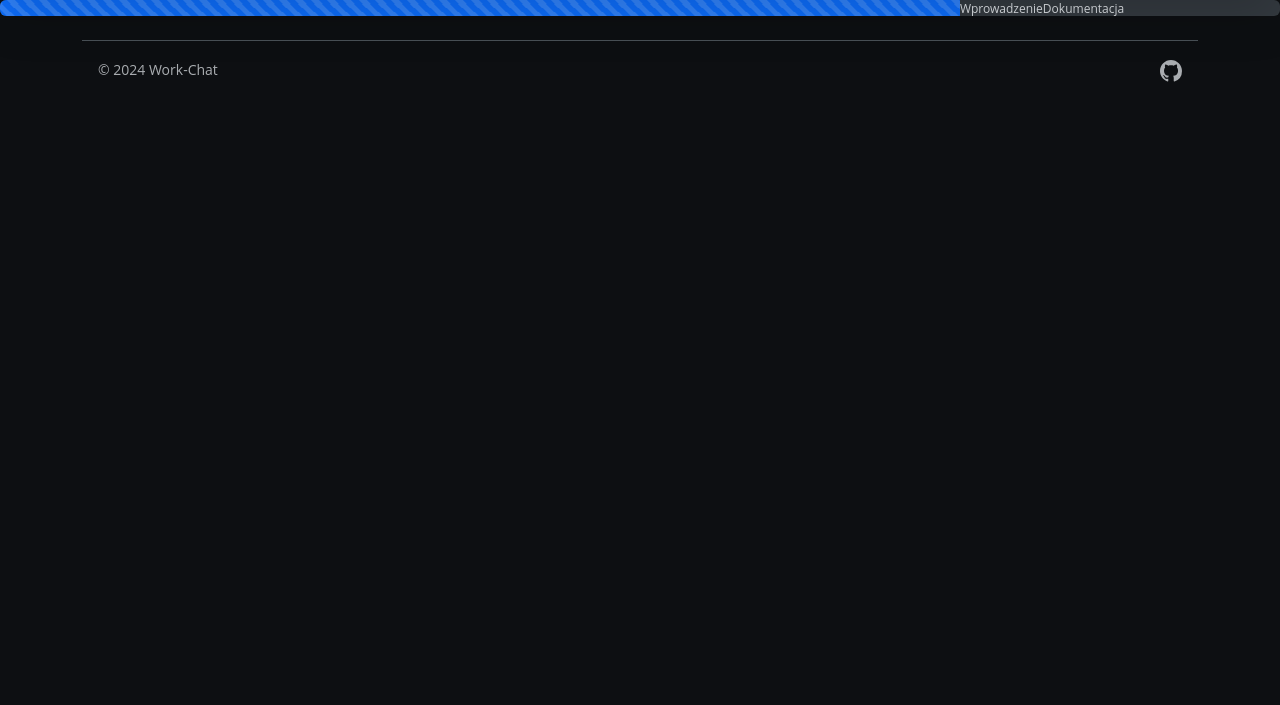
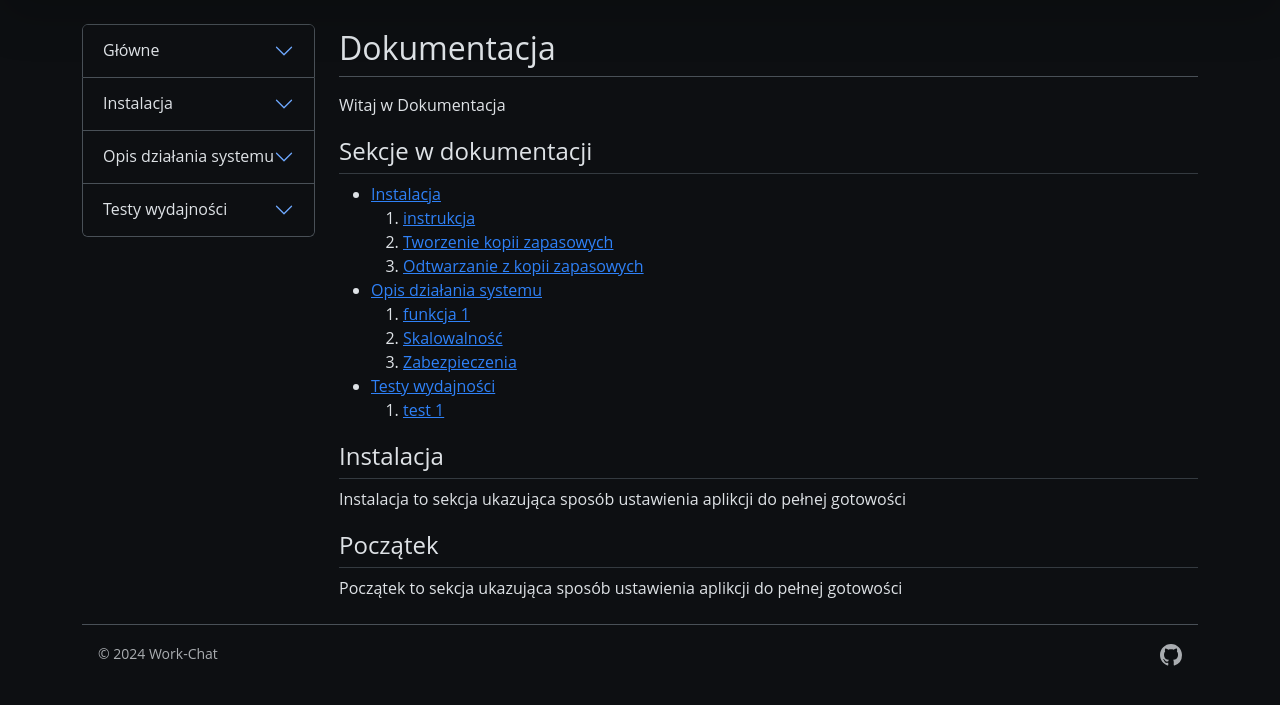
Before and after one commit to Bartek-M/Work-Chat, a Django app: page /docs/ in a window 1280 px wide. Shown: the part 56-761 px from the top of the page. Run offline with Django 5.2, Linux system fonts and the light colour scheme; parts of the project's set-up code (start-up, migrations or seed data) failed here and were passed over.

Commit message:
Working on docs

```diff
--- a/frontend/views.py
+++ b/frontend/views.py
@@ -20,10 +20,12 @@ def app(request, page):
 
 
 home = lambda request: app(request, "home.html")
-docs = lambda request: render(request, "docs.html")
 view_login = lambda request: app(request, "login.html")
 view_register = lambda request: app(request, "register.html")
 
+docs_main = lambda request: render(request, "docs/main.html")
+docs_install = lambda request: render(request, "docs/install.html")
+docs_manual = lambda request: render(request, "docs/manual.html")
 
 def view_logout(request):
     logout(request)
@@ -32,8 +34,10 @@ def view_logout(request):
 
 urlpatterns = [
     path("", home),
-    path("docs/", docs),
     path("login/", view_login),
     path("register/", view_register),
     path("logout/", view_logout),
+    path("docs/", docs_main),
+    path("docs/install/", docs_install),
+    path("docs/manual/", docs_manual),
 ]
--- a/templates/app.html
+++ b/templates/app.html
@@ -222,7 +222,7 @@
                     </div>
                     <div>
                         <input type="radio" class="btn-check change-theme" name="options-base" id="high-contrast" autocomplete="off">
-                        <label class="btn d-flex gap-3 align-items-center rounded change-theme"" for="high-contrast">
+                        <label class="btn d-flex gap-3 align-items-center rounded change-theme" for="high-contrast">
                             <svg width="16" height="16" fill="currentColor" viewBox="0 0 16 16">
                                 <path d="M16 8A8 8 0 1 0 0 8a8 8 0 0 0 16 0m-8 5v1H4.5a.5.5 0 0 0-.093.009A7 7 0 0 1 3.1 13zm0-1H2.255a7 7 0 0 1-.581-1H8zm-6.71-2a7 7 0 0 1-.22-1H8v1zM1 8q0-.51.07-1H8v1zm.29-2q.155-.519.384-1H8v1zm.965-2q.377-.54.846-1H8v1zm2.137-2A6.97 6.97 0 0 1 8 1v1z"/>
                             </svg>
@@ -239,6 +239,9 @@
                         <label class="form-check-label" for="notifications-sound">Dźwięk powiadomień</label>
                         <input class="form-check-input" type="checkbox" role="switch" id="notifications-sound" checked>
                     </div>
+                    <!-- DOC LINK -->
+                    <div class="fs-3 mt-5 pb-1 border-bottom mb-3">Dokumentacja</div>
+                    <button class="btn btn-outline-primary" onclick="location.href='/docs/'">Dokumentacja</button>
                     <!-- DELETE ACCOUNT -->
                     <div class="fs-3 mt-5 pb-1 border-bottom mb-3 text-danger">Usuń konto</div>
                     <div>Pamiętaj usunięcie konta jest permanentne i nieodwracalne</div>
--- /dev/null
+++ b/templates/base/docsBase.html
@@ -0,0 +1,81 @@
+{% extends 'base/navBase.html' %}
+{% load static %}
+
+{% block title %}Work Chat • Docs{% endblock %}
+
+{% block content %}
+<div class="container mt-4">
+    <div class="d-flex flex-wrap">
+        <div class="d-flex me-4">
+            <div class="accordion" style="min-width: 200px;" id="accordionPanelsStayOpenExample">
+                <div class="accordion-item">
+                    <h2 class="accordion-header">
+                        <button class="accordion-button collapsed" type="button" data-bs-toggle="collapse" data-bs-target="#panelsStayOpen-collapseOne" aria-expanded="false" aria-controls="panelsStayOpen-collapseOne">
+                            Główne
+                        </button>
+                    </h2>
+                    <div id="panelsStayOpen-collapseOne" class="accordion-collapse collapse">
+                        <div class="accordion-body">
+                            <ul class="m-0">
+                                <li><a href="/docs/">Dokumentacja</a></li>
+                            </ul>
+                        </div>
+                    </div>
+                </div>
+                <div class="accordion-item">
+                    <h2 class="accordion-header">
+                        <button class="accordion-button collapsed" type="button" data-bs-toggle="collapse" data-bs-target="#panelsStayOpen-collapseTwo" aria-expanded="false" aria-controls="panelsStayOpen-collapseTwo">
+                            Instalacja
+                        </button>
+                    </h2>
+                    <div id="panelsStayOpen-collapseTwo" class="accordion-collapse collapse">
+                        <div class="accordion-body">
+                            <ul class="m-0">
+                                <li><a href="/docs/install">Instalacja</a></li>
+                                <li><a href="/docs/manual">instrukcja</a></li>
+                            </ul>
+                        </div>
+                    </div>
+                </div>
+                <div class="accordion-item">
+                    <h2 class="accordion-header">
+                        <button class="accordion-button collapsed" type="button" data-bs-toggle="collapse" data-bs-target="#panelsStayOpen-collapseThree" aria-expanded="false" aria-controls="panelsStayOpen-collapseThree">
+                            Opis działania systemu
+                        </button>
+                    </h2>
+                    <div id="panelsStayOpen-collapseThree" class="accordion-collapse collapse">
+                        <div class="accordion-body">
+                            <ul class="m-0">
+                                <li><a href="/docs/">funkcja 1</a></li>
+                                <li><a href="/docs/">Skalowalność</a></li>
+                                <li><a href="/docs/">Zabezpieczenia</a></li>
+                            </ul>
+                        </div>
+                    </div>
+                </div>
+                <div class="accordion-item">
+                    <h2 class="accordion-header">
+                        <button class="accordion-button collapsed" type="button" data-bs-toggle="collapse" data-bs-target="#panelsStayOpen-collapseFour" aria-expanded="false" aria-controls="panelsStayOpen-collapseFour">
+                            Testy wydajności
+                        </button>
+                    </h2>
+                    <div id="panelsStayOpen-collapseFour" class="accordion-collapse collapse">
+                        <div class="accordion-body">
+                            <ul class="m-0">
+                                <li><a href="/docs/">test 1</a></li>
+                            </ul>
+                        </div>
+                    </div>
+                </div>
+            </div>
+        </div>
+        <div class="flex-fill">
+            {% block text %}{% endblock %}
+        </div>
+    </div>
+</div>
+{% endblock %}
+
+{% block script %}
+<script src="{% static 'js/home.js' %}"></script>
+{% endblock %}
--- a/templates/docs.html
+++ /dev/null
@@ -1,24 +0,0 @@
-{% extends 'base/navBase.html' %}
-{% load static %}
-
-{% block title %}Work Chat • Docs{% endblock %}
-
-{% block content %}
-<main>
-    <div>
-        <div class="progress" role="progressbar" aria-label="Animated striped example" aria-valuenow="75" aria-valuemin="0" aria-valuemax="100">
-            <div class="progress-bar progress-bar-striped progress-bar-animated" style="width: 75%"></div>
-        <div>
-            <p>Wprowadzenie</p>
-        </div>
-        <div>
-            <p>Dokumentacja</p>
-        </div>
-
-    </div>
-</main>
-{% endblock %}
-
-{% block script %}
-<script src="{% static 'js/home.js' %}"></script>
-{% endblock %}
--- /dev/null
+++ b/templates/docs/main.html
@@ -0,0 +1,33 @@
+{% extends 'base/docsBase.html' %}
+{% load static %}
+
+{% block text %}
+<div class="fs-2 pb-1 border-bottom border-black-subtle mb-3">Dokumentacja</div>
+<div>Witaj w Dokumentacja</div>
+<div class="fs-4 pb-1 border-bottom border-dark-subtle mb-2 mt-3">Sekcje w dokumentacji</div>
+<ul>
+    <li><a href="/docs/install">Instalacja</a>
+        <ol>
+            <li><a href="/docs/manual">instrukcja</a></li>
+            <li><a href="/docs/">Tworzenie kopii zapasowych</a></li>
+            <li><a href="/docs/">Odtwarzanie z kopii zapasowych</a></li>
+        </ol>
+    </li>
+    <li><a href="/docs/">Opis działania systemu</a>
+        <ol>
+            <li><a href="/docs/">funkcja 1</a></li>
+            <li><a href="/docs/">Skalowalność</a></li>
+            <li><a href="/docs/">Zabezpieczenia</a></li>
+        </ol>
+    </li>
+    <li><a href="/docs/">Testy wydajności</a>
+        <ol>
+            <li><a href="/docs/">test 1</a></li>
+        </ol>
+    </li>
+</ul>
+<div class="fs-4 pb-1 border-bottom border-dark-subtle mb-2 mt-3">Instalacja</div>
+<div>Instalacja to sekcja ukazująca sposób ustawienia aplikcji do pełnej gotowości</div>
+<div class="fs-4 pb-1 border-bottom border-dark-subtle mb-2 mt-3">Początek</div>
+<div>Początek to sekcja ukazująca sposób ustawienia aplikcji do pełnej gotowości</div>
+{% endblock %}
--- a/templates/home.html
+++ b/templates/home.html
@@ -16,7 +16,7 @@
             </div>
         </div>
         <div class="fs-1 line-text">
-            <h1>Hello World!</h1>
+            <h1 style="font-size: 5rem;">Hello World!</h1>
             <div class="input-group">
                 <input type="text" class="form-control" placeholder="Username" aria-label="Username" aria-describedby="basic-addon1">
                 <button class="btn btn-outline-primary" onclick="location.href='/register/'">Rejestracja</button>
```
Also changed, not shown: templates/docs/install.html (added, +9 -0 lines), templates/docs/manual.html (added, +9 -0 lines).
